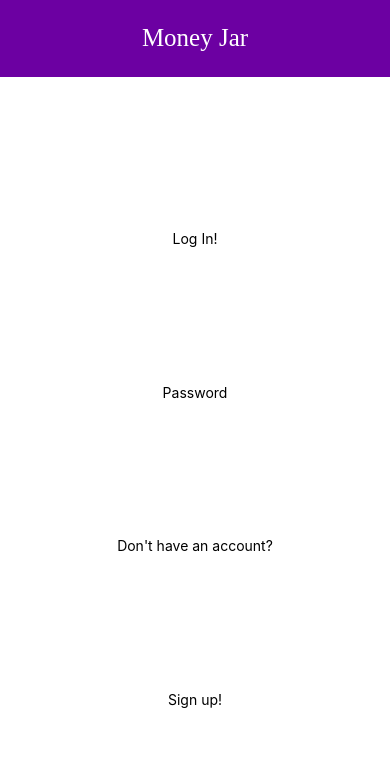
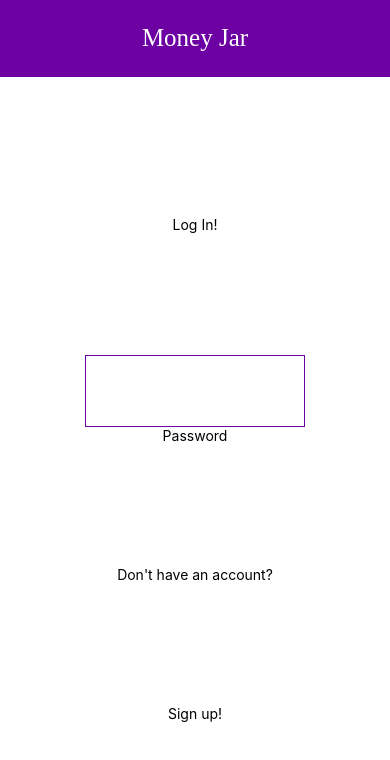
Before and after one commit to Some-Guyy/money-jar, a React Native app: screen / in a window 390 px wide. Shown: the top 760 px of the page. Built offline with nearby package versions, Linux system fonts and the light colour scheme.

Commit message:
2.0.3 - Changed android manifest to allow adjustPan so keyboard does't push views

```diff
--- a/components/Anonymous.js
+++ b/components/Anonymous.js
@@ -6,12 +6,12 @@ export default class Anonymous extends Component {
         return (
             <View style={{ flex: 10 }}>
                 <View style={{ alignItems: 'center', flex: 1 }}>
-                    <Text style={{ flex: 1 }}></Text>
-                    <Text style={{ flex: 1 }}>Log In!</Text>
-                    {/* <TextInput style={{ flex: 1 }} onChangeText=> */}
-                    <Text style={{ flex: 1 }}>Password</Text>
-                    <Text style={{ flex: 1 }}>Don't have an account?</Text>
-                    <Text style={{ flex: 1 }}>Sign up!</Text>
+                    <Text style={{ flex: 2 }}></Text>
+                    <Text style={{ flex: 2 }}>Log In!</Text>
+                    <View style={{ flex: 1, borderColor: '#6c00a2', borderWidth: 1 }}><TextInput /></View>
+                    <Text style={{ flex: 2 }}>Password</Text>
+                    <Text style={{ flex: 2 }}>Don't have an account?</Text>
+                    <Text style={{ flex: 2 }}>Sign up!</Text>
                 </View>
             </View>
         );
--- a/package.json
+++ b/package.json
@@ -1,6 +1,6 @@
 {
   "name": "moneyjar",
-  "version": "2.0.2",
+  "version": "2.0.3",
   "private": true,
   "scripts": {
     "start": "react-native start",
```
Also changed, not shown: 1 other file (tests, documents, lock files or other folders).
